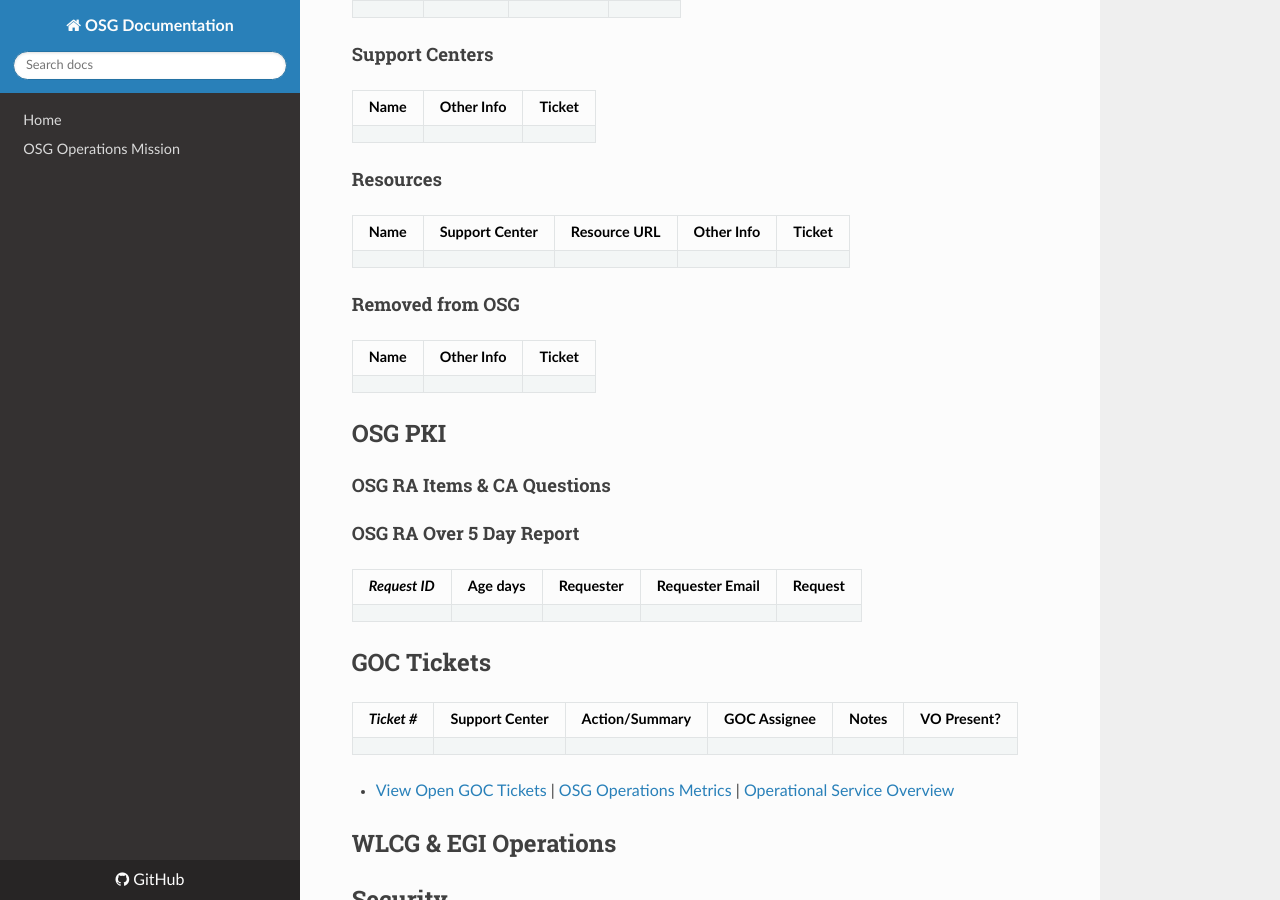
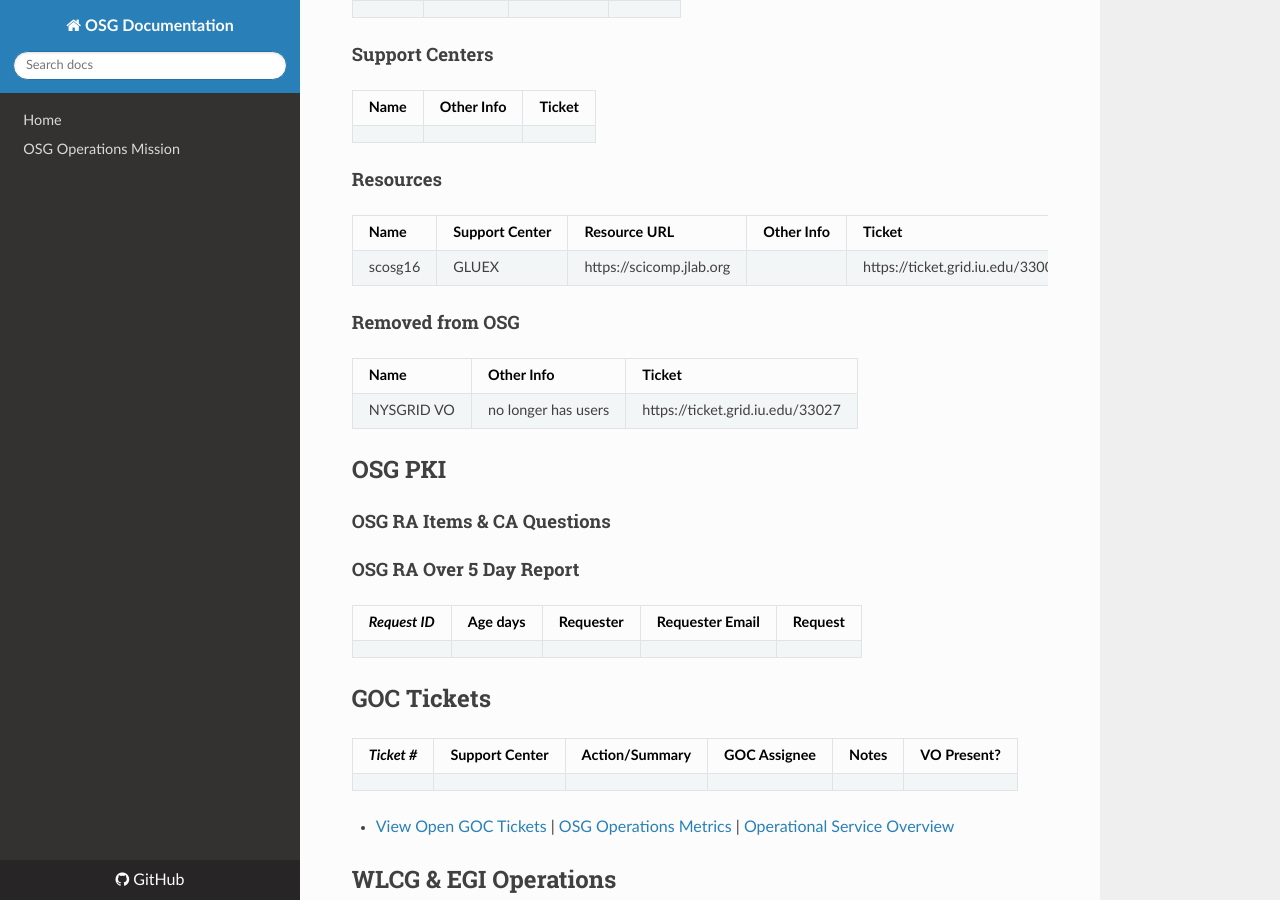
Before and after one commit to osg-htc/operations, an MkDocs documentation site: the page built from docs/WeeklyMinutes/20Mar2017.md, in a window 1280 px wide and 900 px high, scrolled down 2599 px. Built offline with MkDocs 1.6.1, drawn with Linux system fonts in a browser that asks for light colours; nearby versions of some CDN libraries; old or Windows-style settings are respelled for this version of MkDocs.

Commit message:
oim updates
added NYSGRID decom and new JLAB resource

```diff
--- a/docs/WeeklyMinutes/20Mar2017.md
+++ b/docs/WeeklyMinutes/20Mar2017.md
@@ -48,10 +48,12 @@
 #### Resources
 | Name | Support Center | Resource URL | Other Info | Ticket |
 | ---- | -------------- | ------------ | ---------- | ------ |
+| scosg16 | GLUEX | https://scicomp.jlab.org |  | https://ticket.grid.iu.edu/33006 |
 
 #### Removed from OSG
 | Name | Other Info | Ticket |
 | ---- | ---------- | ------ |
+| NYSGRID VO | no longer has users | https://ticket.grid.iu.edu/33027 |
 
 ## OSG PKI
 
```
